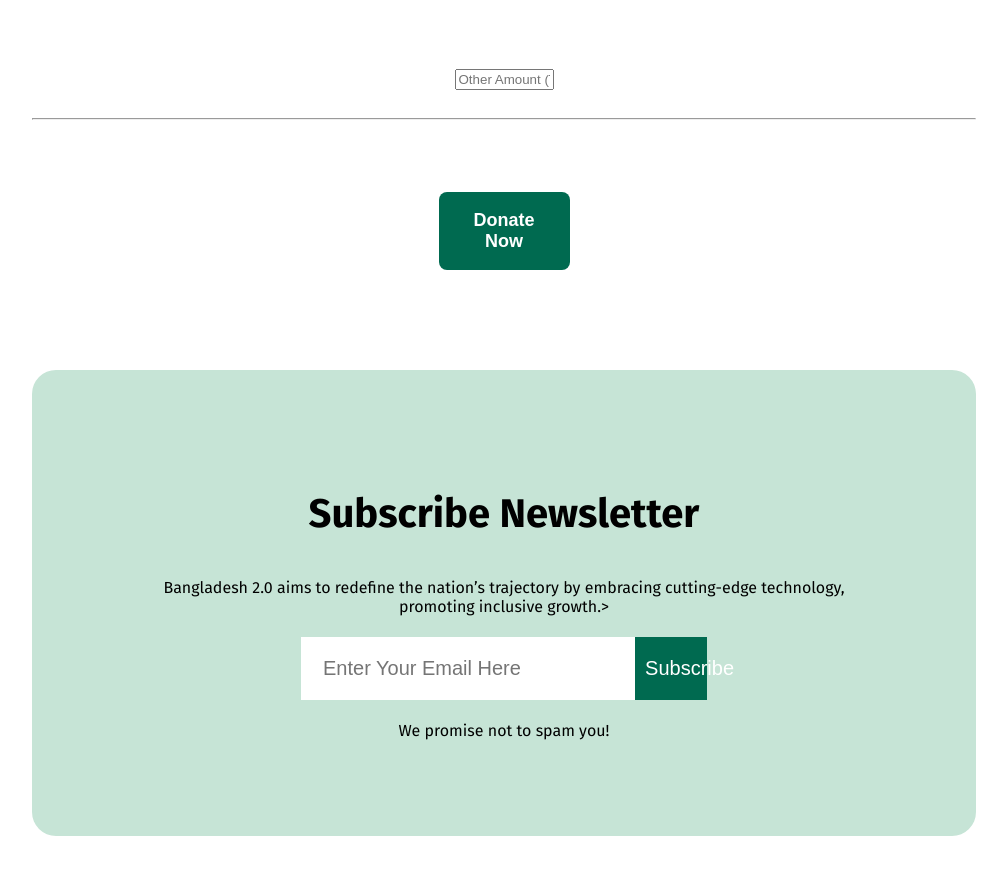
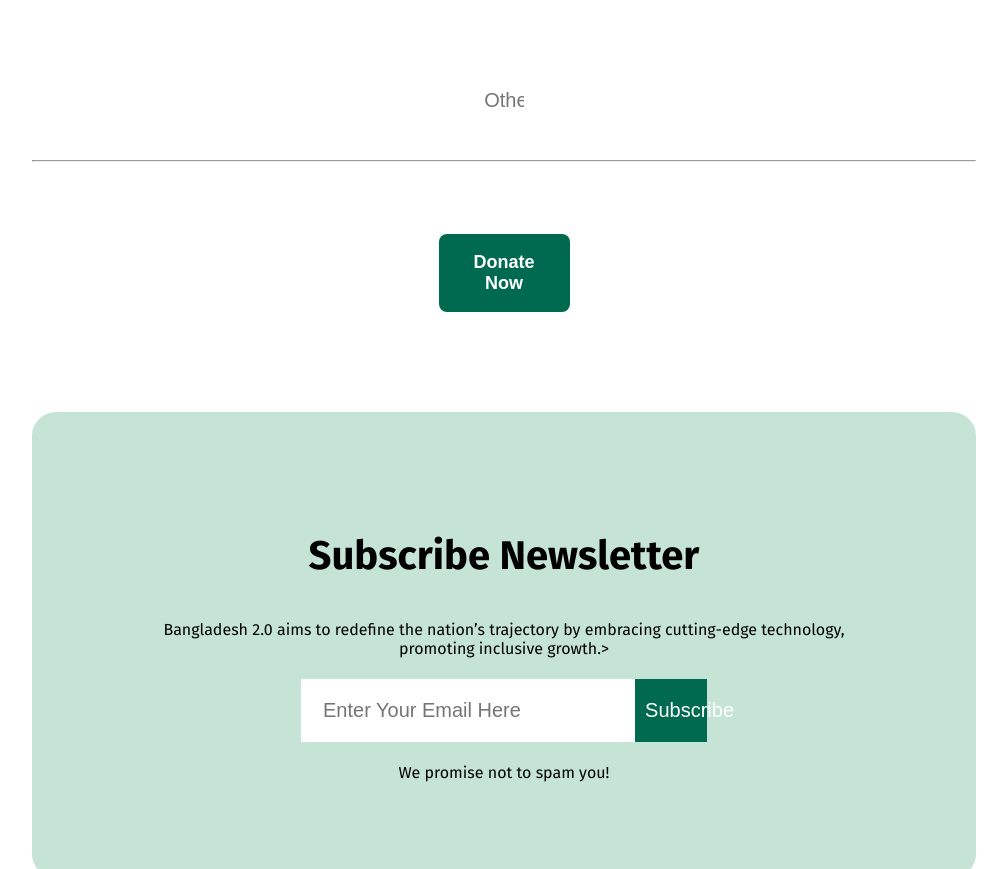
Before and after one commit to Arifm500/Assignment-1, a plain HTML site: page index.html in a window 1280 px wide. Shown: the part 3123-3992 px from the top of the page, without its empty margins (136-1143 px from the left). Drawn offline with Linux system fonts and the light colour scheme.

Commit message:
new file update

```diff
--- a/index.html
+++ b/index.html
@@ -116,7 +116,7 @@
 
             </div>
             <div class="input-items">
-            <input class="container" type="text" placeholder="Other Amount (Taka)">
+            <input class="container sub-in-1" type="text" placeholder="Other Amount (Taka)">
              </div>
              <hr>
              <div class="input-items">
```
